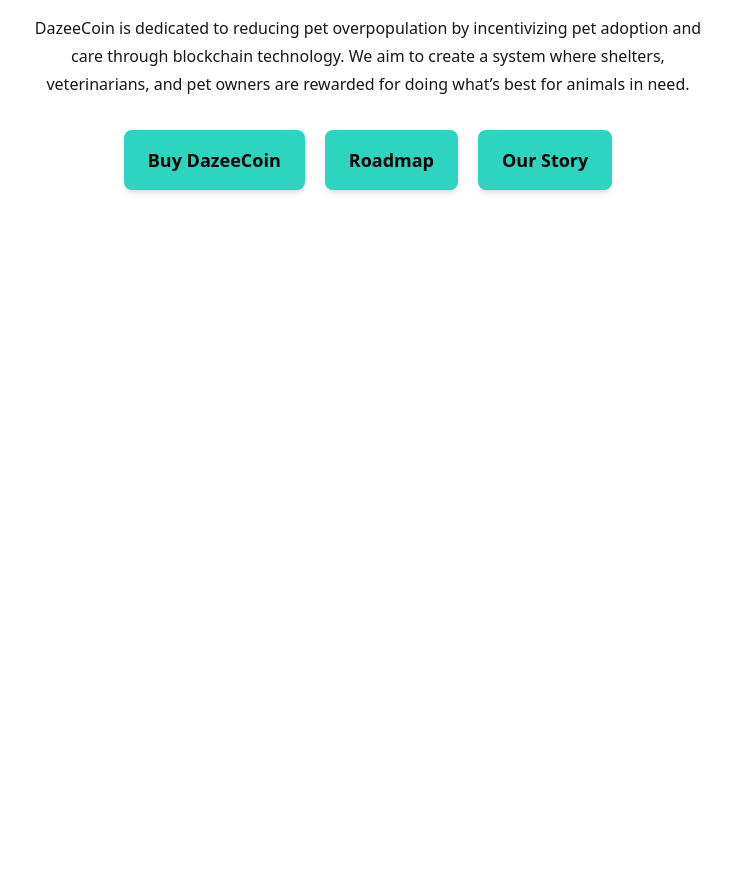
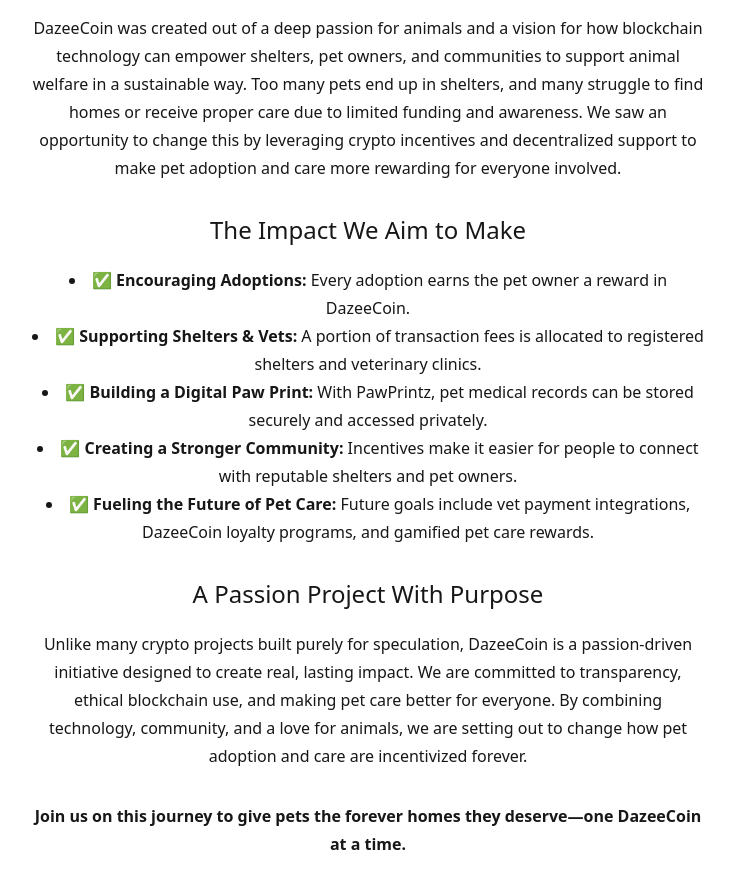
Before and after one commit to Lysergictwist/Dazeecoin, a Next.js app: page / in a window 1280 px wide. Shown: the part 380-1268 px from the top of the page, without its empty margins (272-1006 px from the left). Before the commit the page ends 800 px from the top, so only its background shows below. Built offline with nearby package versions, Linux system fonts and the light colour scheme.

Commit message:
Updated About DazeeCoin section on homepage

```diff
--- a/src/app/page.js
+++ b/src/app/page.js
@@ -52,38 +52,37 @@
           </p>
         </div>
 
-        {/* Mission Statement */}
+        {/* About DazeeCoin */}
         <section className="mt-8 px-5">
-          <h2 className="text-2xl mb-5">Our Mission</h2>
+          <h2 className="text-2xl mb-5">Why We Created DazeeCoin</h2>
           <p className="text-base leading-7 max-w-2xl mx-auto mb-8">
-            DazeeCoin is dedicated to reducing pet overpopulation by incentivizing pet adoption
-            and care through blockchain technology. We aim to create a system where shelters,
-            veterinarians, and pet owners are rewarded for doing what’s best for animals in need.
+            DazeeCoin was created out of a deep passion for animals and a vision for how blockchain technology can
+            empower shelters, pet owners, and communities to support animal welfare in a sustainable way. Too many pets
+            end up in shelters, and many struggle to find homes or receive proper care due to limited funding and
+            awareness. We saw an opportunity to change this by leveraging crypto incentives and decentralized support
+            to make pet adoption and care more rewarding for everyone involved.
           </p>
 
-          {/* Action Buttons */}
-          <div className="flex justify-center gap-5 flex-wrap">
-            <button
-              className="bg-teal-400 text-black border-none py-4 px-6 text-lg font-bold rounded-lg shadow-md hover:scale-105 transition-transform"
-              onClick={() => handleGenericClick('Buy DazeeCoin')}
-            >
-              Buy DazeeCoin
-            </button>
+          <h2 className="text-2xl mb-5">The Impact We Aim to Make</h2>
+          <ul className="text-base leading-7 max-w-2xl mx-auto mb-8 list-disc list-inside">
+            <li>✅ <strong>Encouraging Adoptions:</strong> Every adoption earns the pet owner a reward in DazeeCoin.</li>
+            <li>✅ <strong>Supporting Shelters & Vets:</strong> A portion of transaction fees is allocated to registered shelters and veterinary clinics.</li>
+            <li>✅ <strong>Building a Digital Paw Print:</strong> With PawPrintz, pet medical records can be stored securely and accessed privately.</li>
+            <li>✅ <strong>Creating a Stronger Community:</strong> Incentives make it easier for people to connect with reputable shelters and pet owners.</li>
+            <li>✅ <strong>Fueling the Future of Pet Care:</strong> Future goals include vet payment integrations, DazeeCoin loyalty programs, and gamified pet care rewards.</li>
+          </ul>
 
-            <button
-              className="bg-teal-400 text-black border-none py-4 px-6 text-lg font-bold rounded-lg shadow-md hover:scale-105 transition-transform"
-              onClick={() => handleGenericClick('Roadmap')}
-            >
-              Roadmap
-            </button>
+          <h2 className="text-2xl mb-5">A Passion Project With Purpose</h2>
+          <p className="text-base leading-7 max-w-2xl mx-auto mb-8">
+            Unlike many crypto projects built purely for speculation, DazeeCoin is a passion-driven initiative designed to
+            create real, lasting impact. We are committed to transparency, ethical blockchain use, and making pet care
+            better for everyone. By combining technology, community, and a love for animals, we are setting out to change
+            how pet adoption and care are incentivized forever.
+          </p>
 
-            <button
-              className="bg-teal-400 text-black border-none py-4 px-6 text-lg font-bold rounded-lg shadow-md hover:scale-105 transition-transform"
-              onClick={() => handleGenericClick('Our Story')}
-            >
-              Our Story
-            </button>
-          </div>
+          <p className="text-base font-bold leading-7 max-w-2xl mx-auto mb-8 text-center">
+            Join us on this journey to give pets the forever homes they deserve—one DazeeCoin at a time.
+          </p>
         </section>
       </main>
     </div>
```
Also changed, not shown: 1 other file (tests, documents, lock files or other folders).
